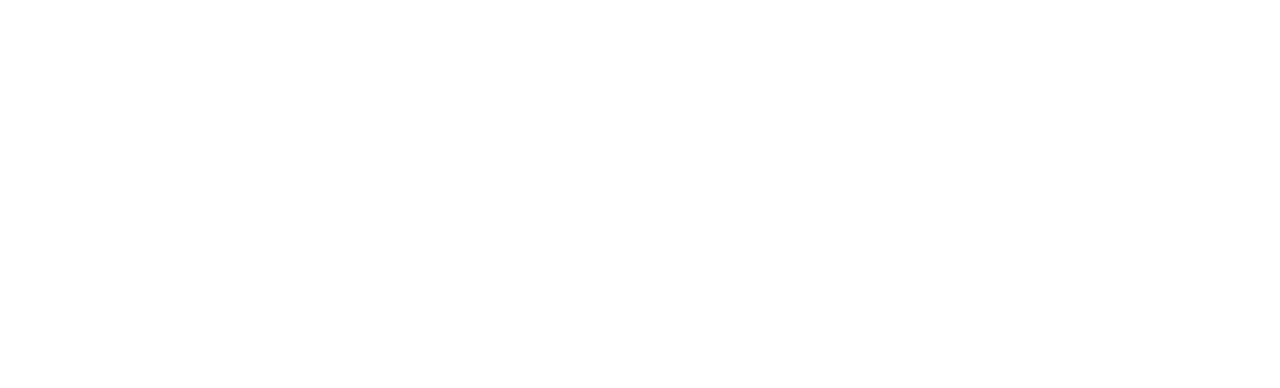
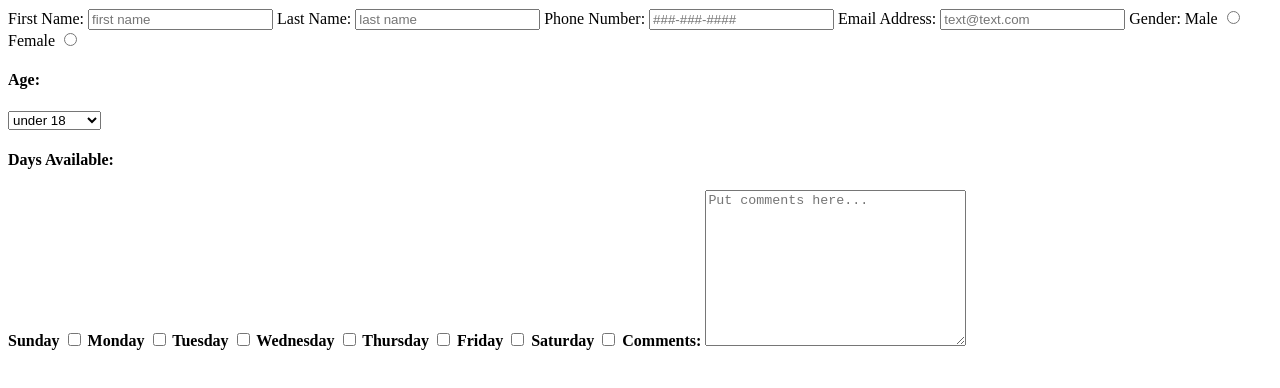
Before and after one commit to Newtwork-Error/ITMD-361-Lab4, a plain HTML site: page index.html in a window 1280 px wide. Drawn offline with Linux system fonts and the light colour scheme.

Commit message:
Added all the form inputs

```diff
--- a/index.html
+++ b/index.html
@@ -5,5 +5,37 @@
 	<title>Title</title>
   </head>
   <body>
+    <form action="http://bloomingdale.sat.iit.edu/kriedan/lab3formscript.php" method="POST">
+	  <label>First Name: <input type="text" name="first_name_field" placeholder="first name"></label>
+	  <label>Last Name: <input type="text" name="last_name_field" placeholder="last name"></label>
+	  <label>Phone Number: <input type="text" name="phone_field" placeholder="###-###-####"></label>
+	  <label>Email Address: <input type="email" name="email_field" placeholder="text@text.com"></label>
+	  <label>Gender:
+	    <label>Male <input type="radio" name="gender_field" value="male"></label>
+		<label>Female <input type="radio" name="gender_field" value="female"></label>
+	  </label>
+	  <div>
+	    <h4>Age:</h4>
+		<select name="age_field">
+		  <option value="~18">under 18</option>
+		  <option value="18-24">18 - 24</option>
+		  <option value="25-34">25 - 34</option>
+		  <option value="35-44">35 - 44</option>
+		  <option value="45-54">45 - 54</option>
+		  <option value="55-64">55 - 64</option>
+		  <option value="65+">65 and over</option>
+		</select>
+	  </div>
+	  <h4>Days Available:<h4>
+	  <label>Sunday <input type="checkbox" name="available_field[]" value="sunday"></label>
+	  <label>Monday <input type="checkbox" name="available_field[]" value="monday"></label>
+	  <label>Tuesday <input type="checkbox" name="available_field[]" value="tuesday"></label>
+	  <label>Wednesday <input type="checkbox" name="available_field[]" value="wednesday"></label>
+	  <label>Thursday <input type="checkbox" name="available_field[]" value="thursday"></label>
+	  <label>Friday <input type="checkbox" name="available_field[]" value="friday"></label>
+	  <label>Saturday <input type="checkbox" name="available_field[]" value="saturday"></label>
+	  <label>Comments: <textarea cols="30" rows="10" name="comments_field" placeholder="Put comments here..."></textarea></label>
+	  <input type="hidden" name="hidden_field" value="ikane">
+	</form>
   </body>
 </html>
```
Also changed, not shown: 1 other file.
